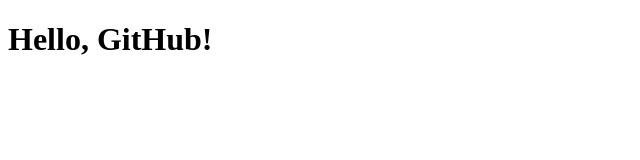
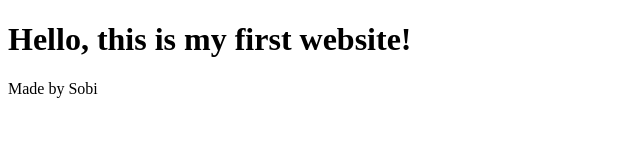
Before and after one commit to sobi-7/myfirstwebsite, a plain HTML site: page index.html in a window 1280 px wide. Shown: the whole page, without its empty margins (0-640 px from the left). Drawn offline with Linux system fonts and the light colour scheme.

Commit message:
Updatedindex.html content

```diff
--- a/index.html
+++ b/index.html
@@ -1,3 +1,3 @@
-<!DOCTYPE html> <html><head><title>My first Website</title><body>
-    <h1>Hello, GitHub!</h1>
-</body></head></html>
+<!DOCTYPE html> <html><head><title>My first Website</title></head><body>
+    <h1>Hello, this is my first website!</h1><p>Made by Sobi</p>
+</body><html>
```
